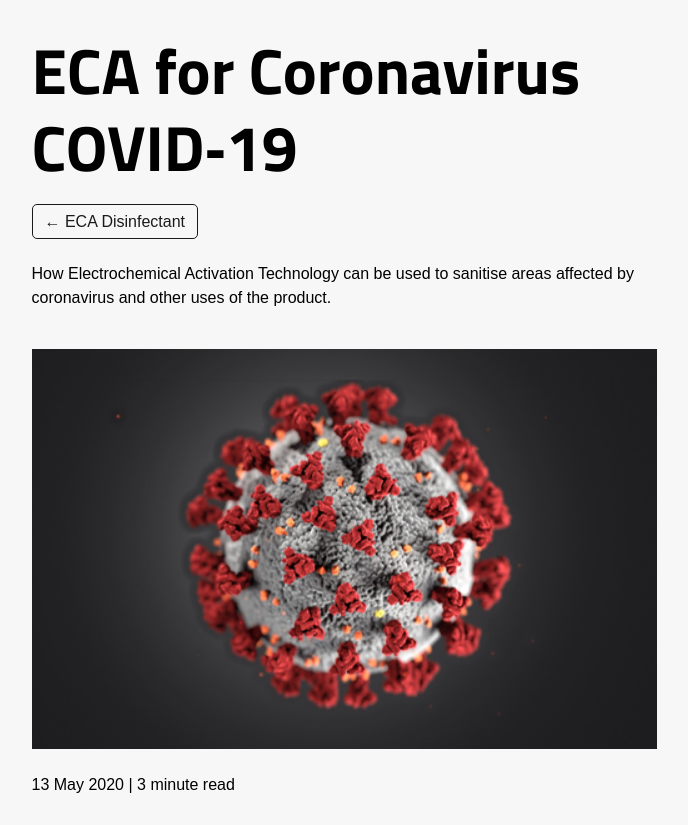
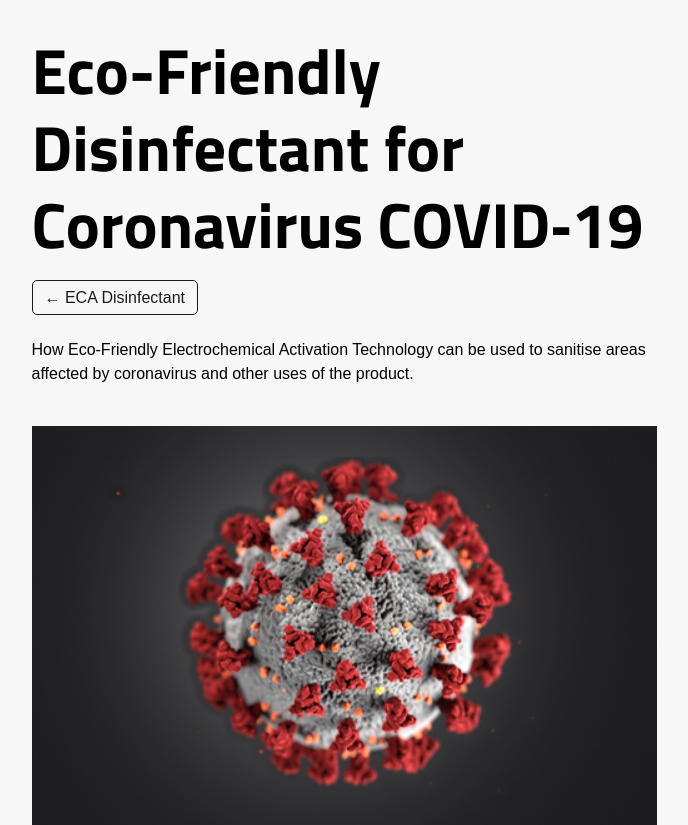
Before and after one commit to DanJacksonGit/unisonengineering, a PHP site: page /equipment/eca-disinfectant/covid-19.php in a window 1280 px wide. Shown: the part 120-945 px from the top of the page, without its empty margins (296-984 px from the left). Run offline with PHP 8.4, Linux system fonts and the light colour scheme; some web fonts are replaced.

Commit message:
Master 1.2.0 - 20200514

```diff
--- a/equipment/eca-disinfectant.php
+++ b/equipment/eca-disinfectant.php
@@ -5,8 +5,8 @@
   <?php include '../head.html'; ?>
   <link rel="stylesheet" type="text/css" href="../css/main.css">
   <title>About ECA Disinfectant and How it can Work for Your Business - Get Sanitising and Keep Processing</title>
-  <meta name="description" content="">
-  <meta property="og:description" content="" />
+  <meta name="description" content="Get a clearer understanding about what we can do to help keep your work and process environment sanitised. Introducing Electrochemical Activation (ECA) Disinfectant Technology.">
+  <meta property="og:description" content="Get a clearer understanding about what we can do to help keep your work and process environment sanitised. Introducing Electrochemical Activation (ECA) Disinfectant Technology." />
 </head>
 <header>
   <!-- Navigation -->
--- a/equipment/eca-disinfectant/avian-influenza.php
+++ b/equipment/eca-disinfectant/avian-influenza.php
@@ -5,8 +5,8 @@
   <?php include '../../head.html'; ?>
   <link rel="stylesheet" type="text/css" href="../../css/main.css">
   <title>How ECA Can Combat Avian Influenza | Unison Engineering Services Ltd.</title>
-  <meta name="description" content="">
-  <meta property="og:description" content="" />
+  <meta name="description" content="Sanitise your farm, maintain safe drinking water for your animals and properly sanitise workwear and PPE with Unison’s Neutral Anolyte ECA Disinfectant for Avian Influenza (Bird Flu).">
+  <meta property="og:description" content="Sanitise your farm, maintain safe drinking water for your animals and properly sanitise workwear and PPE with Unison’s Neutral Anolyte ECA Disinfectant for Avian Influenza (Bird Flu)." />
 </head>
 <header>
   <!-- Navigation -->
@@ -25,7 +25,7 @@
         </button>
       </a>
       <p class="lead blog-description">
-        Sanitise your farm, maintain safe drinking water for your flock and properly sanitise workwear and PPE with Unison’s Neutral Anolyte ECA Disinfectant for Avian Influenza (Bird Flu).
+        Sanitise your farm, maintain safe drinking water for your animals and properly sanitise workwear and PPE with Unison’s Neutral Anolyte ECA Disinfectant for Avian Influenza (Bird Flu).
       </p>
     </div>
     <div class="blog-main">
--- a/equipment/eca-disinfectant/covid-19.php
+++ b/equipment/eca-disinfectant/covid-19.php
@@ -5,8 +5,8 @@
   <?php include '../../head.html'; ?>
   <link rel="stylesheet" type="text/css" href="../../css/main.css">
   <title>Coronavirus Covid-19 and Electrochemical Activation Technology | Unison Engineering Services Ltd.</title>
-  <meta name="description" content="">
-  <meta property="og:description" content="" />
+  <meta name="description" content="How Eco-Friendly Electrochemical Activation Technology can be used to sanitise areas affected by coronavirus and other uses of the product.">
+  <meta property="og:description" content="How Eco-Friendly Electrochemical Activation Technology can be used to sanitise areas affected by coronavirus and other uses of the product." />
 </head>
 <header>
   <!-- Navigation -->
@@ -18,7 +18,7 @@
   <div class="article container padding-main">
     <div class="blog-header">
       <h1 class="blog-title">
-        ECA for Coronavirus COVID&#8209;19
+        Eco-Friendly Disinfectant for Coronavirus COVID&#8209;19
       </h1>
       <a href="../eca-disinfectant.php">
         <button class="back-button">
@@ -26,7 +26,7 @@
         </button>
       </a>
       <p class="lead blog-description">
-        How Electrochemical Activation Technology can be used to sanitise areas affected by coronavirus and other uses of the product.
+        How Eco-Friendly Electrochemical Activation Technology can be used to sanitise areas affected by coronavirus and other uses of the product.
       </p>
     </div>
     <div class="blog-main">
--- a/equipment/eca-disinfectant/validation.php
+++ b/equipment/eca-disinfectant/validation.php
@@ -5,8 +5,8 @@
   <?php include '../../head.html'; ?>
   <link rel="stylesheet" type="text/css" href="../../css/main.css">
   <title>Validation | Unison Engineering Services Ltd.</title>
-  <meta name="description" content="">
-  <meta property="og:description" content="" />
+  <meta name="description" content="The Unison ECA reactor is valid based on EGTOP/2016 adoption of technical advice 14-15 Dec 2015.">
+  <meta property="og:description" content="The Unison ECA reactor is valid based on EGTOP/2016 adoption of technical advice 14-15 Dec 2015." />
 </head>
 <header>
   <!-- Navigation -->
```
